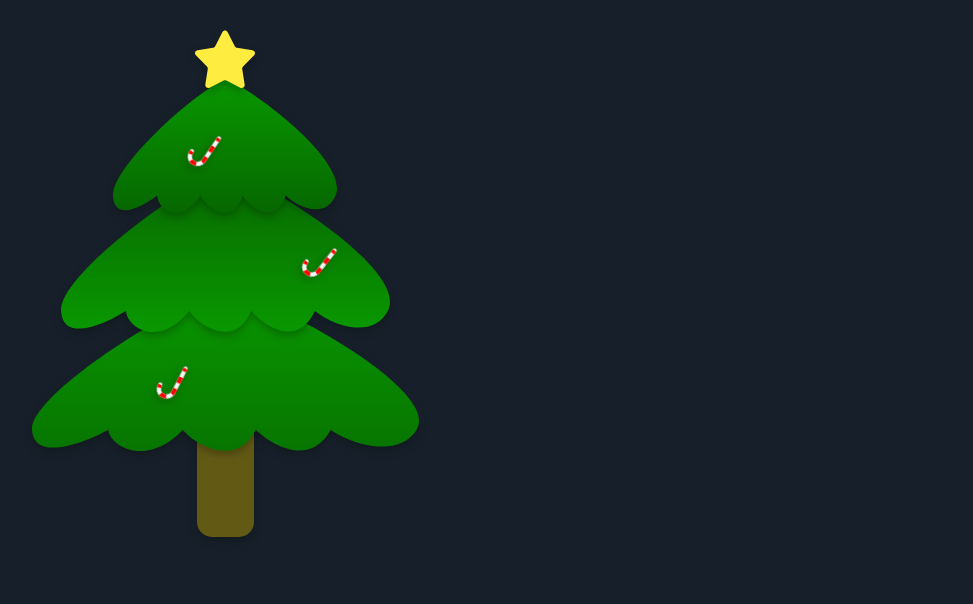
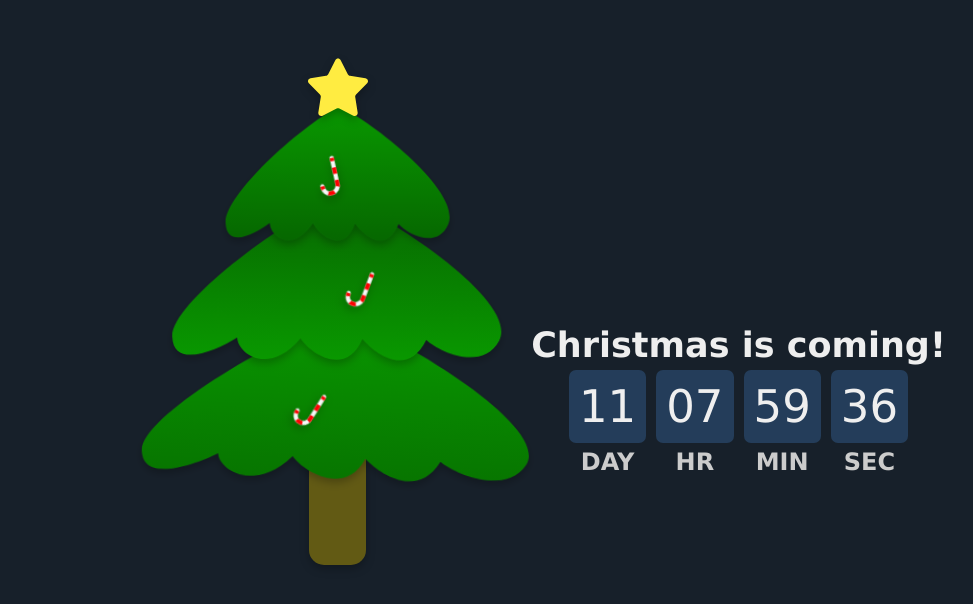
Before and after one commit to harryuan65/ChristmasCountdown, a React (Create React App) app: page / in a window 1280 px wide. Shown: the top 604 px of the page, without its empty margins (95-1068 px from the left). Built offline with nearby package versions, Linux system fonts and the light colour scheme.

Commit message:
feat: update structure, add count down

```diff
--- a/src/App.js
+++ b/src/App.js
@@ -1,3 +1,4 @@
+import React, {Component} from 'react';
 import styled from "styled-components";
 import StarImg from "./images/Star 1.svg";
 import TreeTopImg from "./images/colored-top-1.svg";
@@ -6,11 +7,10 @@ import TreeBottomImg from "./images/colored-bottom-1.svg";
 import TreeLogImg from "./images/colored-log-1.svg";
 import CaneImg from "./images/crane.svg";
 import { motion } from "framer-motion";
-
 const Layout = styled(motion.div)`
   height: 100vh;
-  display: grid;
-  grid-template-columns: repeat(2, 1fr);
+  display: flex;
+  place-content: center;
   background-color: #17202a;
 `;
 const TreeContainer = styled(motion.div)`
@@ -30,7 +30,7 @@ const TreeContainer = styled(motion.div)`
   }
 `;
 const Star = styled(motion.img)`
-  margin-top: 30px;
+  margin-top: 15%;
   z-index: ${(props) => props.zIndex};
 `;
 const TreeTopContainer = styled(motion.div)`
@@ -63,9 +63,77 @@ const Cane = styled(motion.img)`
   transform: rotate(${props => props.rotation}deg);
   width: 20px;
 `;
-function App() {
-  return (
-    <Layout>
+const InfoContainer = styled.div`
+  display: flex;
+  flex-direction: column;
+  justify-content: center;
+  align-items: center;
+  span{
+    font-family: Verdana, Geneva, Tahoma, sans-serif;
+  }
+`;
+const DateInfo = styled.div`
+  display: flex;
+  flex-direction: row;
+  justify-content: center;
+  align-items: center;
+`;
+const NumberContainer = styled.div`
+  display: flex;
+  flex-direction: column;
+  justify-content: center;
+  align-items: center;
+`;
+const Number = styled.span`
+  border-radius: 7px;
+  background-color: #243D5A;
+  display: flex;
+  flex-direction: row;
+  justify-content: center;
+  align-items: center;
+  color: #efefef;
+  font-size: 45px;
+  padding: 10px;
+  margin: 5px;
+`;
+const style = {
+  title: {
+    fontWeight: "bold",
+    color: "#eee",
+    fontSize: 35,
+  },
+  desc: {
+    fontWeight: "bold",
+    color: "#ccc",
+    fontSize: 24,
+  }
+}
+class App extends Component {
+  constructor(props){
+    super(props);
+
+    this.state = {
+      targetDate: new Date('2020-12-25T00:00:00'),
+      day: 0,
+      hours: 0,
+      minutes: 0,
+      seconds: 0
+    };
+  }
+  updateCountDownTime = () => {
+    let currentDate = new Date();
+    let sec = parseInt((this.state.targetDate - currentDate)/1000);
+    let day =     parseInt(sec / 86400).toString().padStart(2,'0');
+    let hours =   parseInt((sec % 86400) / 3600).toString().padStart(2,'0');
+    let minutes = parseInt(((sec % 86400) % 3600) / 60).toString().padStart(2,'0');
+    let seconds = parseInt(((sec % 86400) % 3600) % 60 % 60).toString().padStart(2,'0');
+    this.setState({day, hours, minutes, seconds});
+  }
+  componentDidMount(){
+    setInterval(this.updateCountDownTime, 1000);
+  }
+  render(){
+    return <Layout>
     <TreeContainer>
       <Star
         src={StarImg}
@@ -77,10 +145,10 @@ function App() {
       />
       <TreeTopContainer
         zIndex={4}
-          // animate={{
-          //   rotate: [0, -3, 2, -2, 0],
-          //   transition: { ease: "easeInOut", duration: 9, loop: Infinity },
-          // }}
+        animate={{
+          rotate: [0, -3, 2, -2, 0],
+          transition: { ease: "easeInOut", duration: 9, loop: Infinity },
+        }}
         whileTap={{
           scale: 0.8,
           transition: { duration: 0.1 },
@@ -88,14 +156,14 @@ function App() {
         height={135}
       >
         <BaseImage src={TreeTopImg} />
-          <Cane src={CaneImg} top={38} left={45} rotation={Math.floor(Math.random() * 50)}/>
+        <Cane src={CaneImg} top={38} left={45} rotation={-13}/>
       </TreeTopContainer>
       <TreeMidContainer
         zIndex={3}
-          // animate={{
-          //   rotate: [0, -2, 3, -3, 0],
-          //   transition: { ease: "easeInOut", duration: 9, loop: Infinity },
-          // }}
+        animate={{
+          rotate: [0, -2, 3, -3, 0],
+          transition: { ease: "easeInOut", duration: 9, loop: Infinity },
+        }}
         whileTap={{
           scale: 0.8,
           transition: { duration: 0.1 },
@@ -103,14 +171,14 @@ function App() {
         height={164}
       >
         <BaseImage src={TreeMidImg} />
-          <Cane src={CaneImg} top={44} left={63} rotation={Math.floor(Math.random() * 50)}/>
+        <Cane src={CaneImg} top={44} left={53} rotation={20}/>
       </TreeMidContainer>
       <TreeBottomContainer
         zIndex={2}
-          // animate={{
-          //   rotate: [0, -1, 3, -2, 0],
-          //   transition: { ease: "easeInOut", duration: 13, loop: Infinity },
-          // }}
+        animate={{
+          rotate: [0, -1, 3, -2, 0],
+          transition: { ease: "easeInOut", duration: 13, loop: Infinity },
+        }}
         whileTap={{
           scale: 0.8,
           transition: { duration: 0.1 },
@@ -118,12 +186,34 @@ function App() {
         height={164}
       >
         <BaseImage src={TreeBottomImg} />
-          <Cane src={CaneImg} top={45} left={40} rotation={Math.floor(Math.random() * 50)}/>
+        <Cane src={CaneImg} top={45} left={40} rotation={30}/>
       </TreeBottomContainer>
       <TreeLog src={TreeLogImg} zIndex={1} />
     </TreeContainer>
-    </Layout>
-  );
+    <InfoContainer>
+      <span style={style.title}>Christmas is coming!</span>
+     <DateInfo>
+       <NumberContainer>
+         <Number>{this.state.day}</Number>
+         <span style={style.desc}>DAY</span>
+       </NumberContainer>
+       <NumberContainer>
+         <Number>{this.state.hours}</Number>
+         <span style={style.desc}>HR</span>
+       </NumberContainer>
+       <NumberContainer>
+         <Number>{this.state.minutes}</Number>
+         <span style={style.desc}>MIN</span>
+       </NumberContainer>
+       <NumberContainer>
+         <Number>{this.state.seconds}</Number>
+         <span style={style.desc}>SEC</span>
+       </NumberContainer>
+     </DateInfo>
+    </InfoContainer>
+  </Layout>;
+  }
 }
 
+
 export default App;
--- a/src/index.css
+++ b/src/index.css
@@ -11,3 +11,6 @@ code {
   font-family: source-code-pro, Menlo, Monaco, Consolas, 'Courier New',
     monospace;
 }
+#root{
+  overflow: hidden;
+}
```
Also changed, not shown: 1 other file (tests, documents, lock files or other folders). Lines whose indentation alone changed are shown as unchanged.
